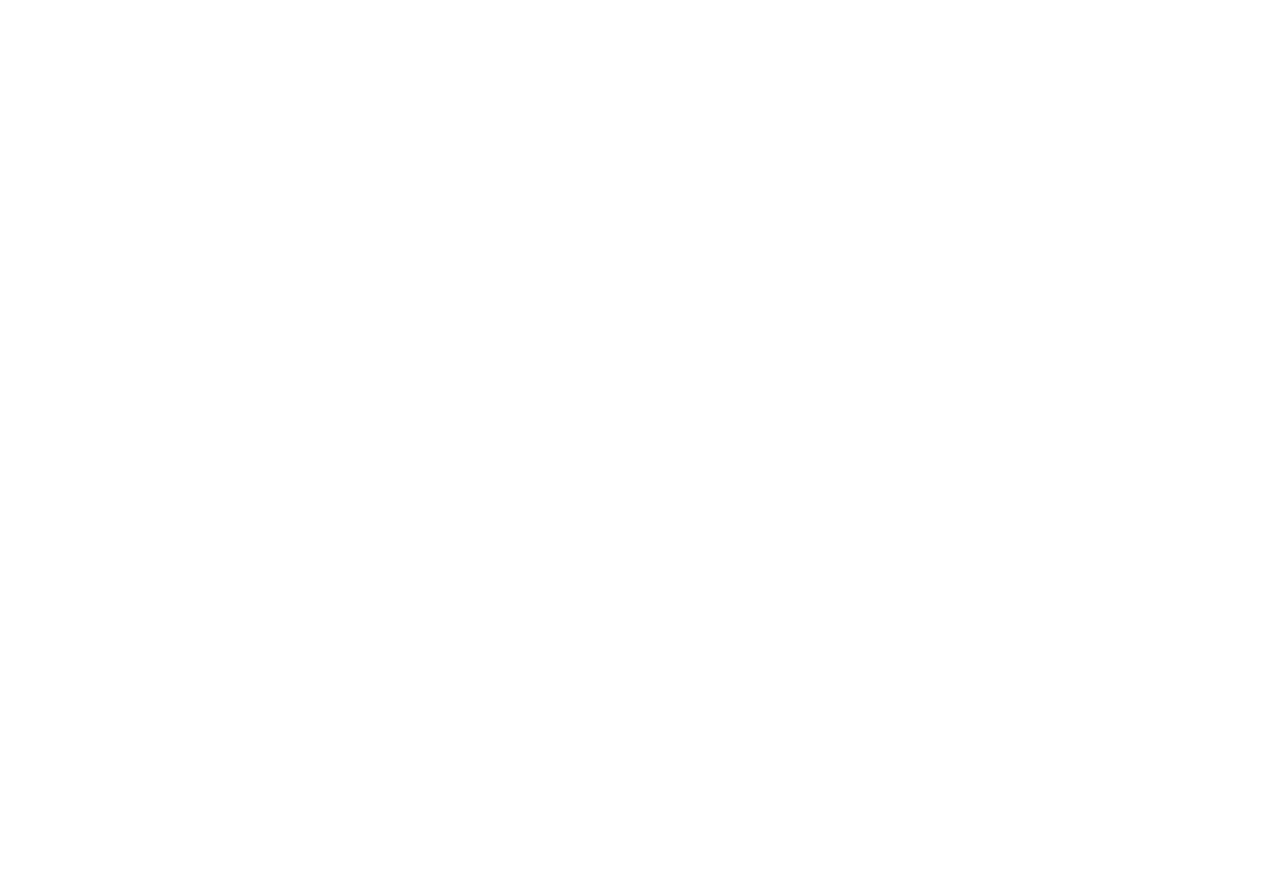
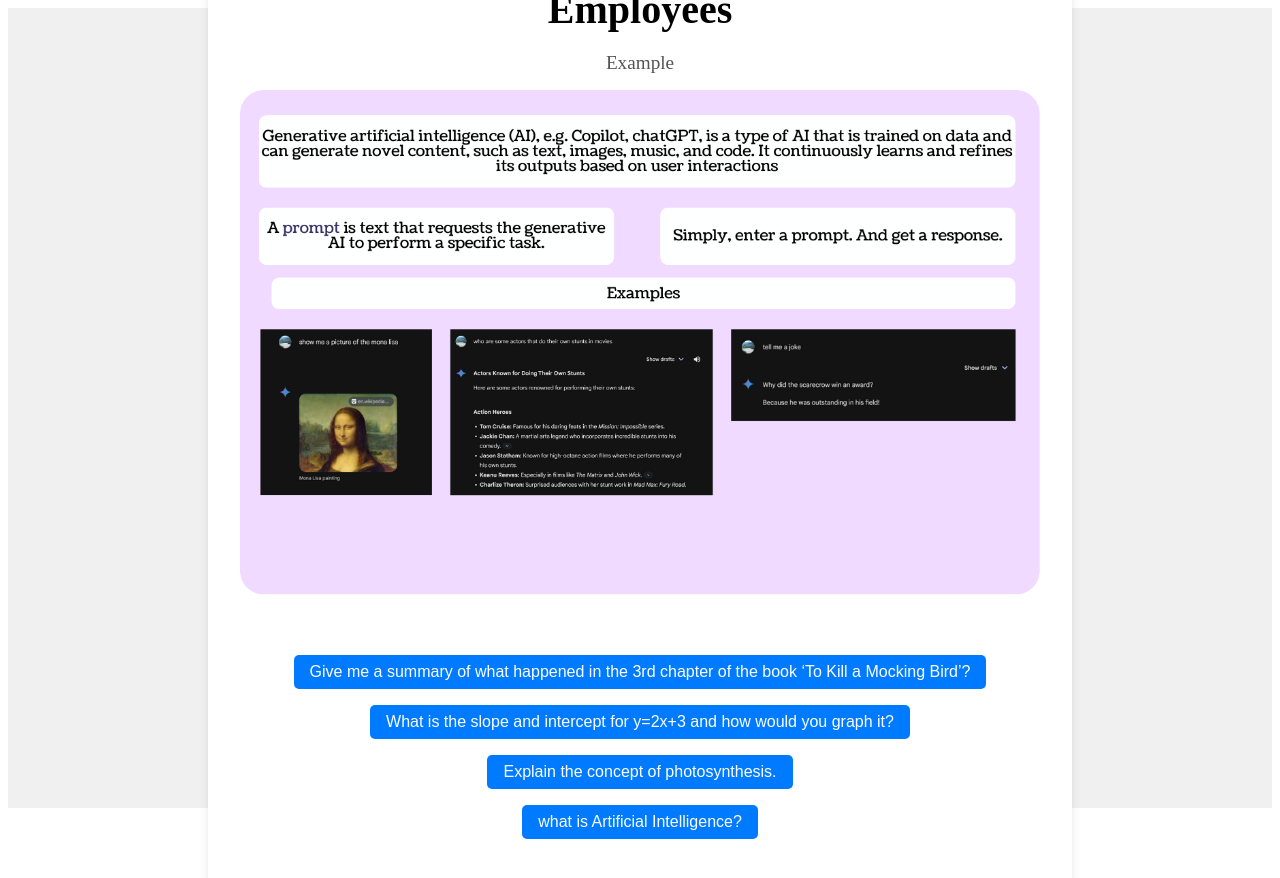
Before and after one commit to Noor-Alina/Learnify, a React (Vite) app: page /employees in a window 1280 px wide. Before the commit this address had no page. Shown: the top 878 px of the page. Before the commit the page ends 800 px from the top, so only its background shows below. Built offline with nearby package versions, Linux system fonts and the light colour scheme.

Commit message:
basic styling

```diff
--- a/src/App.jsx
+++ b/src/App.jsx
@@ -1,5 +1,6 @@
 import { BrowserRouter, Route, Routes } from "react-router-dom";
 import Playground from "./pages/Playground/Playground";
+import EmployeesPage from "./pages/EmployeesPage/EmployeesPage";
 
 function App() {
 
@@ -13,6 +14,11 @@
                         path="/"
                         element={<Playground/>}
                     />
+                    <Route
+                        path="/employees"
+                         element={<EmployeesPage />}
+                    />
+
                 </Routes>
             </div>
         </div>
--- /dev/null
+++ b/src/components/Employees/Employees.jsx
@@ -0,0 +1,59 @@
+import React, { useState } from 'react';
+import './Employees.scss'; // Optional: for styling
+
+const mockData = {
+  questions: [
+    { id: 'Q1', question: 'Give me a summary of what happened in the 3rd chapter of the book ‘To Kill a Mocking Bird’?', response: 'In Chapter 3 of "To Kill a Mockingbird," Scout faces difficulties at school with her teacher and learns about social inequalities through her interactions with Walter Cunningham. Her father, Atticus, reinforces the importance of empathy and understanding others' },
+    { id: 'Q2', question: 'What is the slope and intercept for y=2x+3 and how would you graph it?', response: 'The slope is 2 and the intercept is 3. Graph the line by plotting the point (0, 3) and using the slope to find another point, then draw a straight line through them.' },
+    { id: 'Q3', question: 'Explain the concept of photosynthesis.', response: 'Photosynthesis is the process by which plants convert light energy into chemical energy, turning carbon dioxide and water into glucose and oxygen. This occurs in the chloroplasts of plant cells using sunlight' },
+    { id: 'Q4', question: 'what is Artificial Intelligence?', response: 'AI is the simulation of human intelligence in machines to perform tasks like learning and problem-solving.' },
+  ],
+};
+
+const Employees = () => {
+  const [selectedQuestion, setSelectedQuestion] = useState(null);
+  const [response, setResponse] = useState('');
+
+  const handleQuestionClick = (id) => {
+    const questionData = mockData.questions.find((q) => q.id === id);
+    setResponse(questionData ? questionData.response : '');
+    setSelectedQuestion(id);
+  };
+
+  return (
+    <div className="employees-container">
+      <div className="employees-card">
+        <h1 className="employees-title">Employees</h1>
+        <p className="example-text">Example </p>
+        <img
+          src="src/assets/images/static.png"
+          alt="Employees"
+          className="employees-image"
+        />
+        <div className="prompt-response">
+          <table className="questions-table">
+            <tbody>
+              {mockData.questions.map((question) => (
+                <tr key={question.id}>
+                  <td>
+                    <button
+                      className={`question-button ${selectedQuestion === question.id ? 'selected' : ''}`}
+                      onClick={() => handleQuestionClick(question.id)}
+                    >
+                      {question.question}
+                    </button>
+                  </td>
+                </tr>
+              ))}
+            </tbody>
+          </table>
+          <div className="response-section">
+            {response && <p className="response-text">{response}</p>}
+          </div>
+        </div>
+      </div>
+    </div>
+  );
+};
+
+export default Employees;
--- /dev/null
+++ b/src/components/Employees/Employees.scss
@@ -0,0 +1,77 @@
+.employees-container {
+    display: flex;
+    justify-content: center;
+    align-items: center;
+    flex-direction: column;
+    height: 100vh;
+    background-color: #f0f0f0;
+  }
+
+  .employees-card {
+    background-color: white;
+    border-radius: 10px;
+    box-shadow: 0 0 10px rgba(0, 0, 0, 0.1);
+    padding: 2rem;
+    text-align: center;
+    width: 80%;
+    max-width: 800px;
+  }
+
+  .employees-title {
+    font-size: 2.5rem;
+    margin-bottom: 1rem;
+  }
+
+  .example-text {
+    font-size: 1.2rem;
+    color: #555;
+    margin-bottom: 1rem;
+  }
+
+  .employees-image {
+    width: 100%;
+    height: auto;
+    margin-bottom: 2rem;
+  }
+
+  .prompt-response {
+    margin-top: 1rem;
+  }
+
+  .questions-table {
+    width: 100%;
+    margin-bottom: 1rem;
+    border-collapse: collapse;
+  }
+
+  .questions-table td {
+    padding: 0.5rem;
+  }
+
+  .question-button {
+    background-color: #007bff;
+    color: white;
+    border: none;
+    border-radius: 5px;
+    padding: 0.5rem 1rem;
+    cursor: pointer;
+    font-size: 1rem;
+    transition: background-color 0.3s;
+  }
+
+  .question-button:hover {
+    background-color: #0056b3;
+  }
+
+  .question-button.selected {
+    background-color: #0056b3;
+  }
+
+  .response-section {
+    margin-top: 1rem;
+  }
+
+  .response-text {
+    font-size: 1.2rem;
+    color: #333;
+  }
--- /dev/null
+++ b/src/pages/EmployeesPage/EmployeesPage.jsx
@@ -0,0 +1,12 @@
+import React from 'react';
+import Employees from '../../components/Employees/Employees';
+
+const EmployeesPage = () => {
+  return (
+    <div>
+    <Employees/>
+    </div>
+  );
+};
+
+export default EmployeesPage;
--- a/src/pages/Playground/Playground.jsx
+++ b/src/pages/Playground/Playground.jsx
@@ -1,12 +1,20 @@
+import { useNavigate } from 'react-router-dom';
 import './Playground.scss';
 
 const Playground = () => {
+  const navigate = useNavigate();
+
   return (
     <div className="playground-container">
       <h1 className="playground-title">Choose Your Playground:</h1>
       <div className="playground-buttons">
         <button className="playground-button">Students</button>
-        <button className="playground-button">Employees</button>
+        <button
+          className="playground-button"
+          onClick={() => navigate('/employees')}
+        >
+          Employees
+        </button>
         <button className="playground-button">Parents</button>
       </div>
     </div>
```
Also changed, not shown: src/assets/images/static.png (added), src/pages/Employees/Employees.jsx (deleted).
